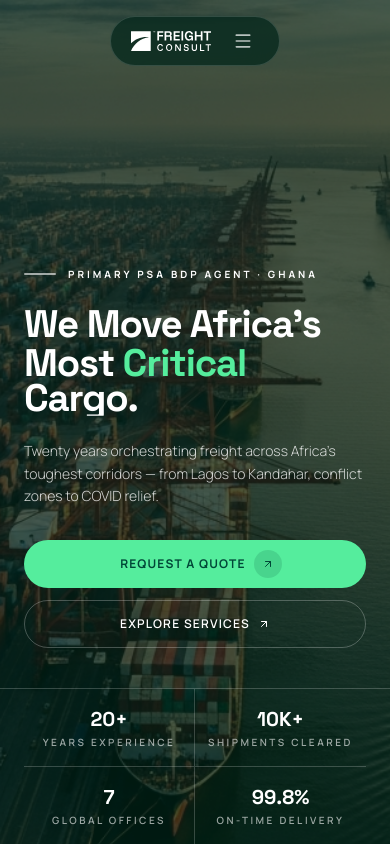
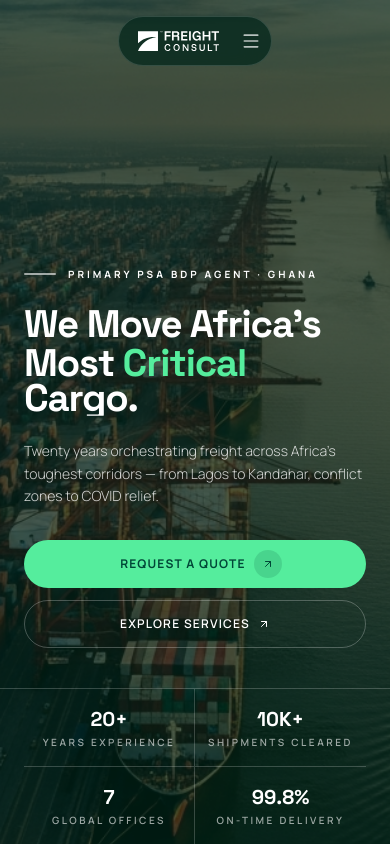
Before and after one commit to ogenci/freight-consult, a React (Vite) app: page / in a window 390 px wide. Shown: the top 846 px of the page. Built offline with nearby package versions, Linux system fonts and the light colour scheme.

Commit message:
fix: mobile header width to 90%

```diff
--- a/src/components/sections/Navbar.tsx
+++ b/src/components/sections/Navbar.tsx
@@ -41,7 +41,7 @@ export default function Navbar() {
           }`}
           style={{ borderRadius: "9999px" }}
         >
-          <div className="flex items-center px-3 md:px-5 h-12 md:h-14 min-w-0 md:min-w-[816px] w-auto mx-2 sm:mx-0 gap-4">
+          <div className="flex items-center px-3 md:px-5 h-12 md:h-14 w-[90%] md:w-auto md:min-w-[816px] mx-auto gap-4">
             <a href="#" className="flex items-center shrink-0">
               <img src={logoPath} alt="Freight Consult" className="h-5 md:h-6 w-auto brightness-0 invert" />
             </a>
```
